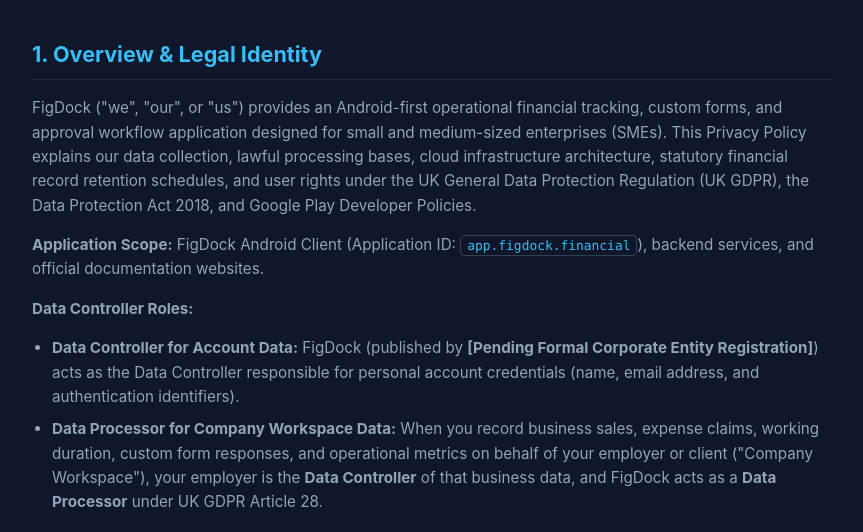
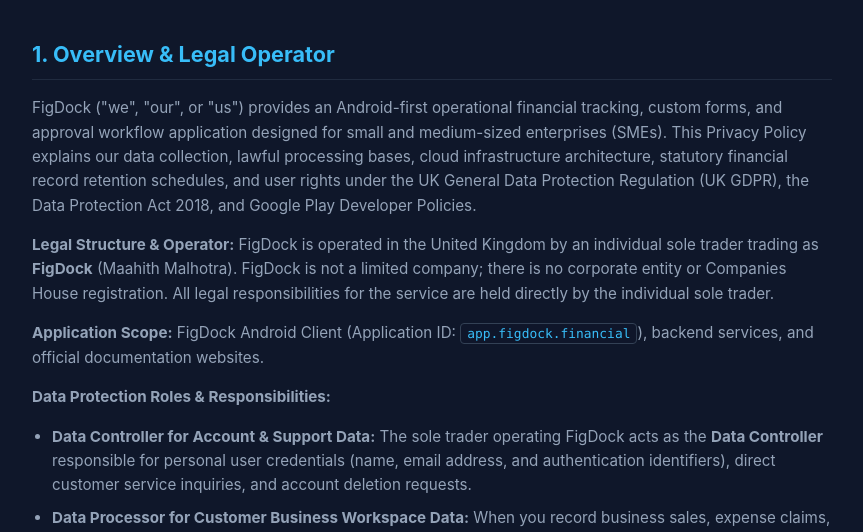
Before and after one commit to maahith06/FigDock-Legal, a plain HTML site: page privacy/index.html in a window 1280 px wide. Shown: the part 260-792 px from the top of the page, without its empty margins (208-1071 px from the left). Drawn offline with Linux system fonts and the light colour scheme.

Commit message:
feat(compliance): update legal entity disclosure to UK sole trader trading as FigDock

```diff
--- a/privacy/index.html
+++ b/privacy/index.html
@@ -189,19 +189,22 @@
 
     <main>
       <section>
-        <h2>1. Overview &amp; Legal Identity</h2>
+        <h2>1. Overview &amp; Legal Operator</h2>
         <p>
           FigDock ("we", "our", or "us") provides an Android-first operational financial tracking, custom forms, and approval workflow application designed for small and medium-sized enterprises (SMEs). This Privacy Policy explains our data collection, lawful processing bases, cloud infrastructure architecture, statutory financial record retention schedules, and user rights under the UK General Data Protection Regulation (UK GDPR), the Data Protection Act 2018, and Google Play Developer Policies.
+        </p>
+        <p>
+          <strong>Legal Structure &amp; Operator:</strong> FigDock is operated in the United Kingdom by an individual sole trader trading as <strong>FigDock</strong> (Maahith Malhotra). FigDock is not a limited company; there is no corporate entity or Companies House registration. All legal responsibilities for the service are held directly by the individual sole trader.
         </p>
         <p>
           <strong>Application Scope:</strong> FigDock Android Client (Application ID: <code>app.figdock.financial</code>), backend services, and official documentation websites.
         </p>
         <p>
-          <strong>Data Controller Roles:</strong>
+          <strong>Data Protection Roles &amp; Responsibilities:</strong>
         </p>
         <ul>
-          <li><strong>Data Controller for Account Data:</strong> FigDock (published by <strong>[Pending Formal Corporate Entity Registration]</strong>) acts as the Data Controller responsible for personal account credentials (name, email address, and authentication identifiers).</li>
-          <li><strong>Data Processor for Company Workspace Data:</strong> When you record business sales, expense claims, working duration, custom form responses, and operational metrics on behalf of your employer or client ("Company Workspace"), your employer is the <strong>Data Controller</strong> of that business data, and FigDock acts as a <strong>Data Processor</strong> under UK GDPR Article 28.</li>
+          <li><strong>Data Controller for Account &amp; Support Data:</strong> The sole trader operating FigDock acts as the <strong>Data Controller</strong> responsible for personal user credentials (name, email address, and authentication identifiers), direct customer service inquiries, and account deletion requests.</li>
+          <li><strong>Data Processor for Customer Business Workspace Data:</strong> When you record business sales, expense claims, working duration, custom form responses, and operational metrics on behalf of your employer or client ("Company Workspace"), your employer is the <strong>Data Controller</strong> of that business data, and FigDock acts strictly as a <strong>Data Processor</strong> under UK GDPR Article 28.</li>
         </ul>
       </section>
 
@@ -396,10 +399,11 @@
       <section>
         <h2>9. Contact Information &amp; Regulatory Supervision</h2>
         <p>
-          <strong>Legal Data Controller:</strong> FigDock <em>(Corporate registration pending confirmation)</em><br>
+          <strong>Legal Operator &amp; Data Controller:</strong> Individual sole trader trading as FigDock (Maahith Malhotra)<br>
+          <strong>Legal Structure:</strong> UK Sole Trader (Unincorporated)<br>
           <strong>Customer Support &amp; Privacy Contact:</strong> <a href="mailto:maahithium@gmail.com" style="color: var(--primary); text-decoration: underline;">maahithium@gmail.com</a><br>
           <strong>Application Scope:</strong> <code>app.figdock.financial</code><br>
-          <strong>Operating Jurisdiction:</strong> United Kingdom / England &amp; Wales
+          <strong>Operating Jurisdiction:</strong> England &amp; Wales, United Kingdom
         </p>
 
         <p style="margin-top: 24px;">
```
Also changed, not shown: index.html (+2 -1 lines), 1 other file.
